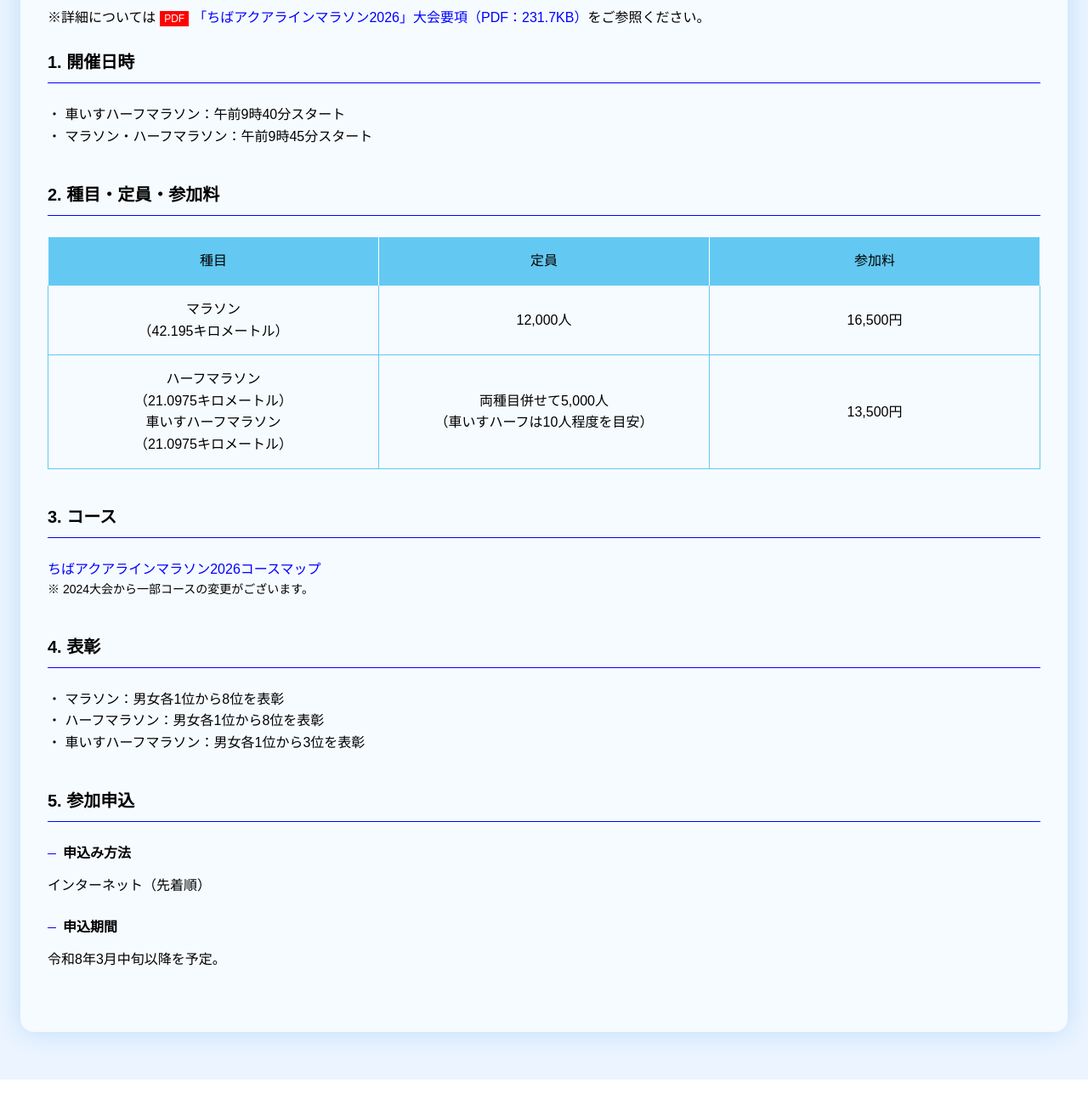
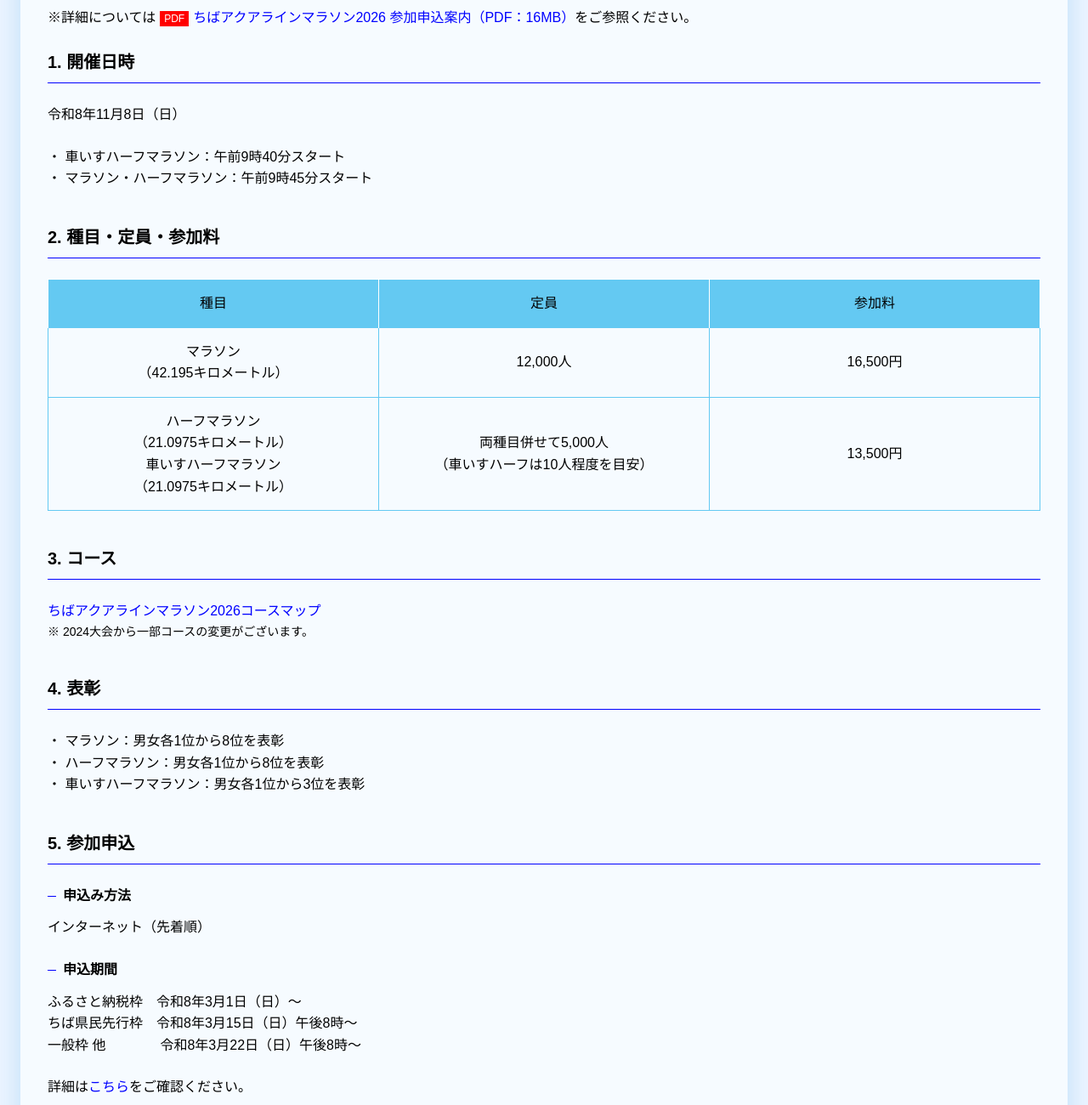
Before and after one commit to adv-kiyose/chiba-aqualine-marathon, a website built with Vite: page tournament/index.html in a window 1280 px wide. Shown: the part 300-1600 px from the top of the page at 85% size. Before the commit the page ends 1570 px from the top, so only its background shows below. Built offline with nearby package versions, Linux system fonts and the light colour scheme; what micromodal, scroll-hint would draw is missing.

Commit message:
大会要項を更新

```diff
--- a/tournament/index.html
+++ b/tournament/index.html
@@ -28,9 +28,10 @@
 		<div class="l-column__main">
 			<section class="c-container">
 			<h3 class="c-heading__info">ちばアクアラインマラソン2026 大会要項</h3>
-			<p class="c-text__guideline--caption">※詳細については<a class="c-link__pdf" href="/pdf/26taikaiyoukou.pdf">「ちばアクアラインマラソン2026」大会要項（PDF：231.7KB）</a>をご参照ください。</p>
+			<p class="c-text__guideline--caption">※詳細については<a class="c-link__pdf" href="/pdf/aqualine2026_runner_pamphlet_single.pdf" target="_blank">ちばアクアラインマラソン2026 参加申込案内（PDF：16MB）</a>をご参照ください。</p>
 			<div class="c-block__guideline">
 				<h4 class="c-heading__guideline">1. 開催日時</h4>
+				<p class="c-text__guideline">令和8年11月8日（日）</p>
 				<ul class="c-list__guideline--dot">
 					<li>車いすハーフマラソン：午前9時40分スタート</li>
 					<li>マラソン・ハーフマラソン：午前9時45分スタート</li>
@@ -83,7 +84,10 @@
 				<h5 class="c-heading__guideline--sub">申込み方法</h5>
 				<p class="c-text__guideline">インターネット（先着順）</p>
 				<h5 class="c-heading__guideline--sub">申込期間</h5>
-				<p class="c-text__guideline">令和8年3月中旬以降を予定。</p>
+				<p class="c-text__guideline">ふるさと納税枠　令和8年3月1日（日）～<br>
+					ちば県民先行枠　令和8年3月15日（日）午後8時～<br>
+					一般枠 他　　　　令和8年3月22日（日）午後8時～</p>
+				<p class="c-text__guideline">詳細は<a href="/runner/entry.html">こちら</a>をご確認ください。</p>
 			</div>
 			</section>
 		</div>
```
